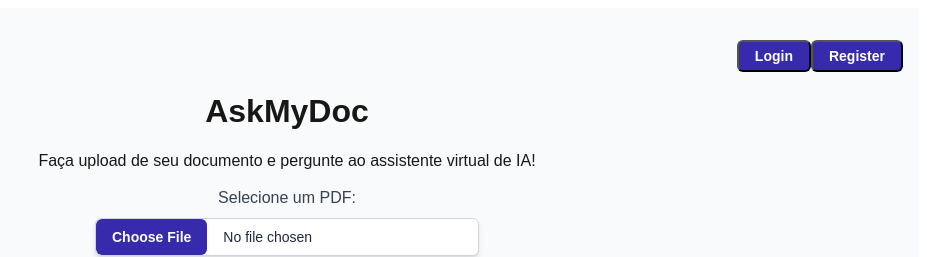
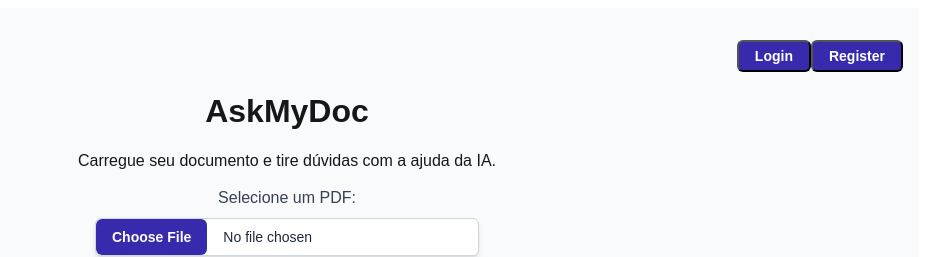
Before and after one commit to gabrielmmh/askMyDoc, a Next.js app in the folder apps/frontend/: page / in a window 1280 px wide. Shown: the top 257 px of the page, without its empty margins (353-1280 px from the left). Built offline with nearby package versions, Linux system fonts and the light colour scheme; no server answers.

Commit message:
style(frontend): melhora textos e espaçamento na home page

```diff
--- a/apps/frontend/src/app/page.tsx
+++ b/apps/frontend/src/app/page.tsx
@@ -9,9 +9,11 @@ export default function HomePage() {
     <main className={headerStyles.container}>
       <div className="bg-white rounded-xl shadow-lg p-10 w-full max-w-4xl text-center space-y-6">
         <Header />
+
         <h1 className="text-4xl font-bold text-gray-900 mb-50">AskMyDoc</h1>
+
         <p className="text-gray-700 text-lg mb-2">
-          Faça upload de seu documento e pergunte ao assistente virtual de IA!
+          Carregue seu documento e tire dúvidas com a ajuda da IA.
         </p>
 
         <UploadForm />
```
